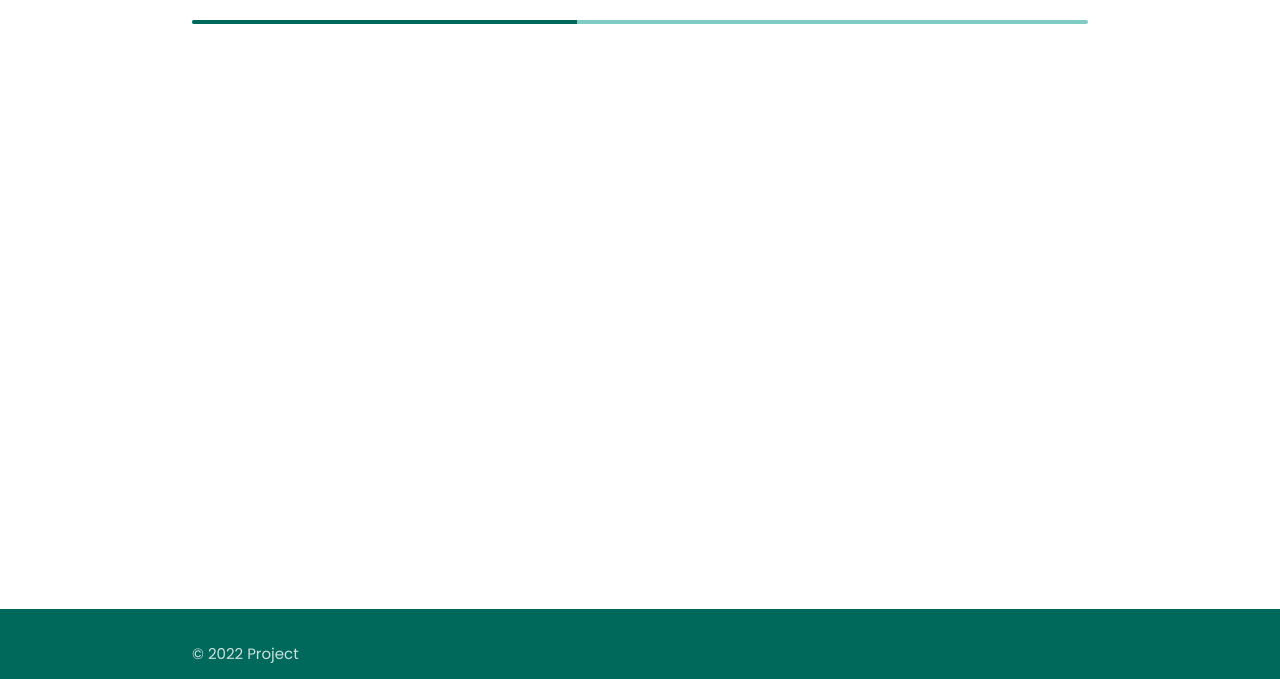
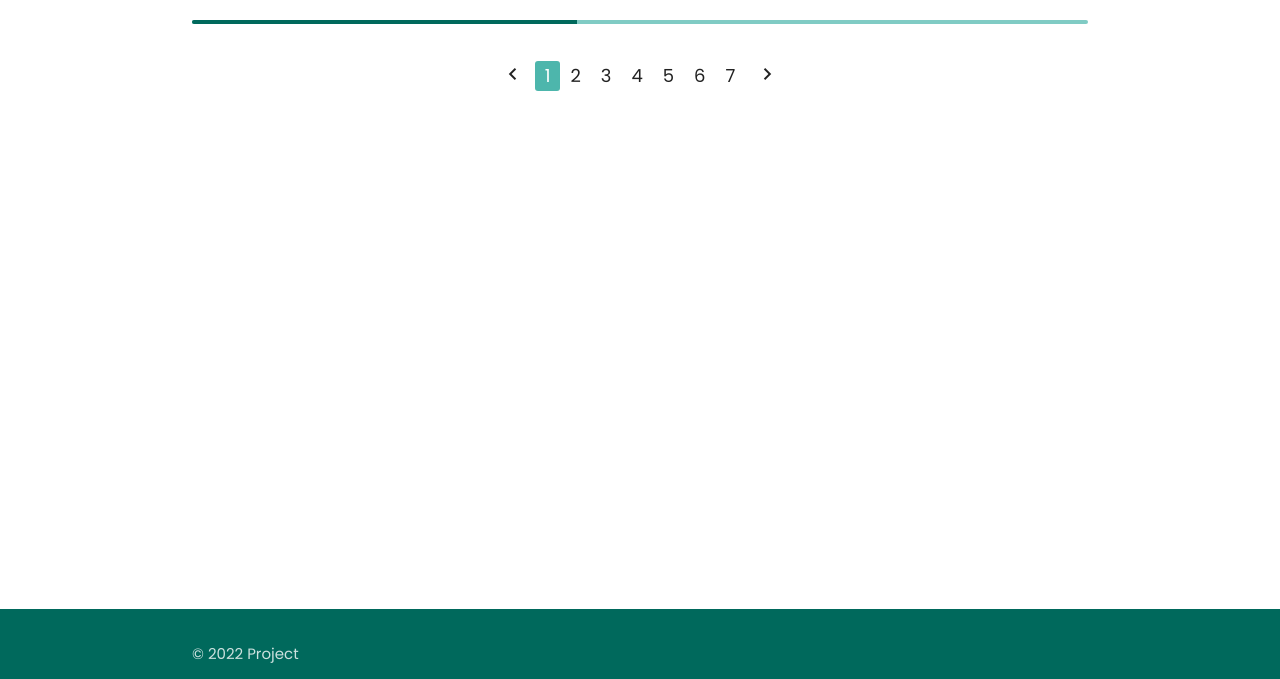
Before and after one commit to julia-poskannaya/react-breaking-bad-app, a React app: page / in a window 1280 px wide. Shown: the part 136-815 px from the top of the page. Built offline with nearby package versions, Linux system fonts and the light colour scheme; no server answers; a web font is replaced by a local one.

Commit message:
Add arrow pagination, update character information

```diff
--- a/src/components/character/Character.js
+++ b/src/components/character/Character.js
@@ -1,4 +1,4 @@
-const Character = ({ name, birthday, status, img }) => {
+const Character = ({ name, birthday, status, img, nickname, portrayed }) => {
   return (
     <div className="card">
       <div className="card-image waves-effect waves-block waves-light">
@@ -9,8 +9,10 @@ const Character = ({ name, birthday, status, img }) => {
           {name}
         </span>
         <div className="char-description">
-          <p>{birthday}</p>
-          <p>{status}</p>
+          <p>Date of birth: {birthday}</p>
+          <p> Status: {status}</p>
+          <p>Nickname: {nickname}</p>
+          <p>Actor/Actress: {portrayed}</p>
         </div>
       </div>
     </div>
--- a/src/components/characters/Characters.js
+++ b/src/components/characters/Characters.js
@@ -2,8 +2,8 @@ import Character from '../character/Character';
 
 const Characters = ({ chars }) => {
   const charList = chars.map((item) => {
-    return <Character key={item.char_id} {...item} />;
-  });
+      return <Character key={item.char_id} {...item} />;
+    });
   return (
     <div className="chars">{chars.length ? charList : <h1>No results</h1>}</div>
   );
--- a/src/components/main/Main.js
+++ b/src/components/main/Main.js
@@ -3,10 +3,16 @@ import Characters from '../characters/Characters';
 import api from '../../service/service';
 import Preloader from '../preloader/Preloader';
 import SearchCharacter from '../search/SearchCharacter';
+import Pagination from '../pagination/Pagination';
 
 const Main = () => {
   const [chars, setChars] = useState([]);
   const [loading, setLoading] = useState(true);
+  const [pageNumber, setPageNumber] = useState(0);
+
+  const limit = 9;
+  const offset = pageNumber * limit;
+  const pageCount = Math.ceil(62 / limit);
 
   const handleSearch = (name) => {
     setLoading(true);
@@ -24,18 +30,26 @@ const Main = () => {
   };
 
   const handleResetSearch = () => {
-    api.getChars().then((data) => {
+    api.getChars(limit, offset).then((data) => {
       setChars(data);
       setLoading(false);
     });
   };
 
+  const goToTheNextPage = () => {
+    setPageNumber(pageNumber + 1);
+  };
+
+  const goToThePrevPage = () => {
+    setPageNumber(pageNumber - 1);
+  };
+
   useEffect(() => {
-    api.getChars().then((data) => {
+    api.getChars(limit, offset).then((data) => {
       setChars(data);
       setLoading(false);
     });
-  }, []);
+  }, [offset]);
 
   return (
     <main className="container content">
@@ -44,6 +58,13 @@ const Main = () => {
         handleResetSearch={handleResetSearch}
       />
       {loading ? <Preloader /> : <Characters chars={chars} />}
+      <Pagination
+        pageCount={pageCount}
+        limit={limit}
+        goToTheNextPage={goToTheNextPage}
+        goToThePrevPage={goToThePrevPage}
+        pageNumber={pageNumber}
+      />
     </main>
   );
 };
--- a/src/components/pagination/Pagination.js
+++ b/src/components/pagination/Pagination.js
@@ -0,0 +1,33 @@
+const Pagination = ({
+  pageCount,
+  goToTheNextPage,
+  goToThePrevPage,
+  pageNumber
+}) => {
+  const pages = [];
+  for (let i = 1; i <= pageCount; i++) {
+    pages.push(i);
+  }
+
+  return (
+    <>
+      <ul className="paginate">
+        <li onClick={() => goToThePrevPage()}>
+          <i className="material-icons">chevron_left</i>
+        </li>
+        {pages.map((item) => {
+          return (
+            <li key={item} className= {(pageNumber + 1) === item ? 'active' : ''}>
+              {item}
+            </li>
+          );
+        })}
+        <li onClick={() => goToTheNextPage()}>
+          <i className="material-icons">chevron_right</i>
+        </li>
+      </ul>
+    </>
+  );
+};
+
+export default Pagination;
--- /dev/null
+++ b/src/components/pagination/pagination.css
@@ -0,0 +1,21 @@
+.paginate{
+    display: flex;
+    align-items: center;
+    justify-content: center;
+    font-size: 1.2rem;
+    height: 5rem;
+}
+
+.paginate li{
+    padding: 5px 10px;
+    border-radius: 3px;
+}
+
+.paginate li:hover{
+    cursor: pointer;
+}
+
+.paginate li.active {
+    background-color: #4db6ac;
+    color: #ffff;
+}
--- a/src/index.css
+++ b/src/index.css
@@ -7,3 +7,4 @@
 @import url('./components/header/header.css');
 @import url('./components/search/search.css');
 @import url('./components/footer/footer.css');
+@import url('./components/pagination/pagination.css');
--- a/src/service/service.js
+++ b/src/service/service.js
@@ -6,16 +6,16 @@ class Api {
     return Promise.reject(`Error: ${response.status}`);
   }
 
-  async getChars() {
+  async getChars(limit, offset) {
     const response = await fetch(
-      'https://www.breakingbadapi.com/api/characters?limit=12'
+      `https://www.breakingbadapi.com/api/characters?limit=${limit}&offset=${offset}`
     );
     return await this.checkResponse(response);
   }
 
-  async searchChar(firstname) {
+  async searchChar(charName) {
     const response = await fetch(
-      `https://www.breakingbadapi.com/api/characters?name=${firstname}`
+      `https://www.breakingbadapi.com/api/characters?name=${charName}`
     );
     return await this.checkResponse(response);
   }
```
